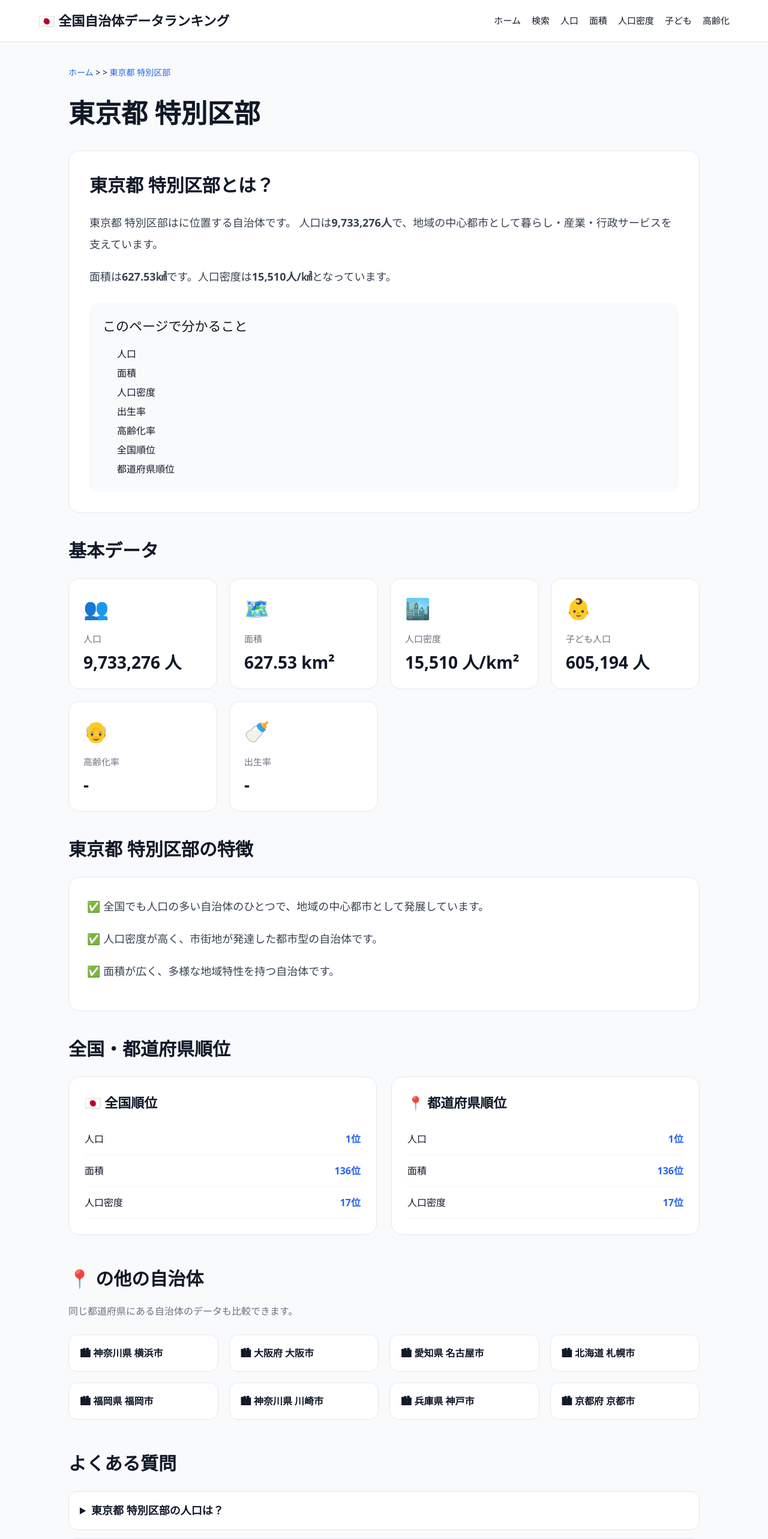
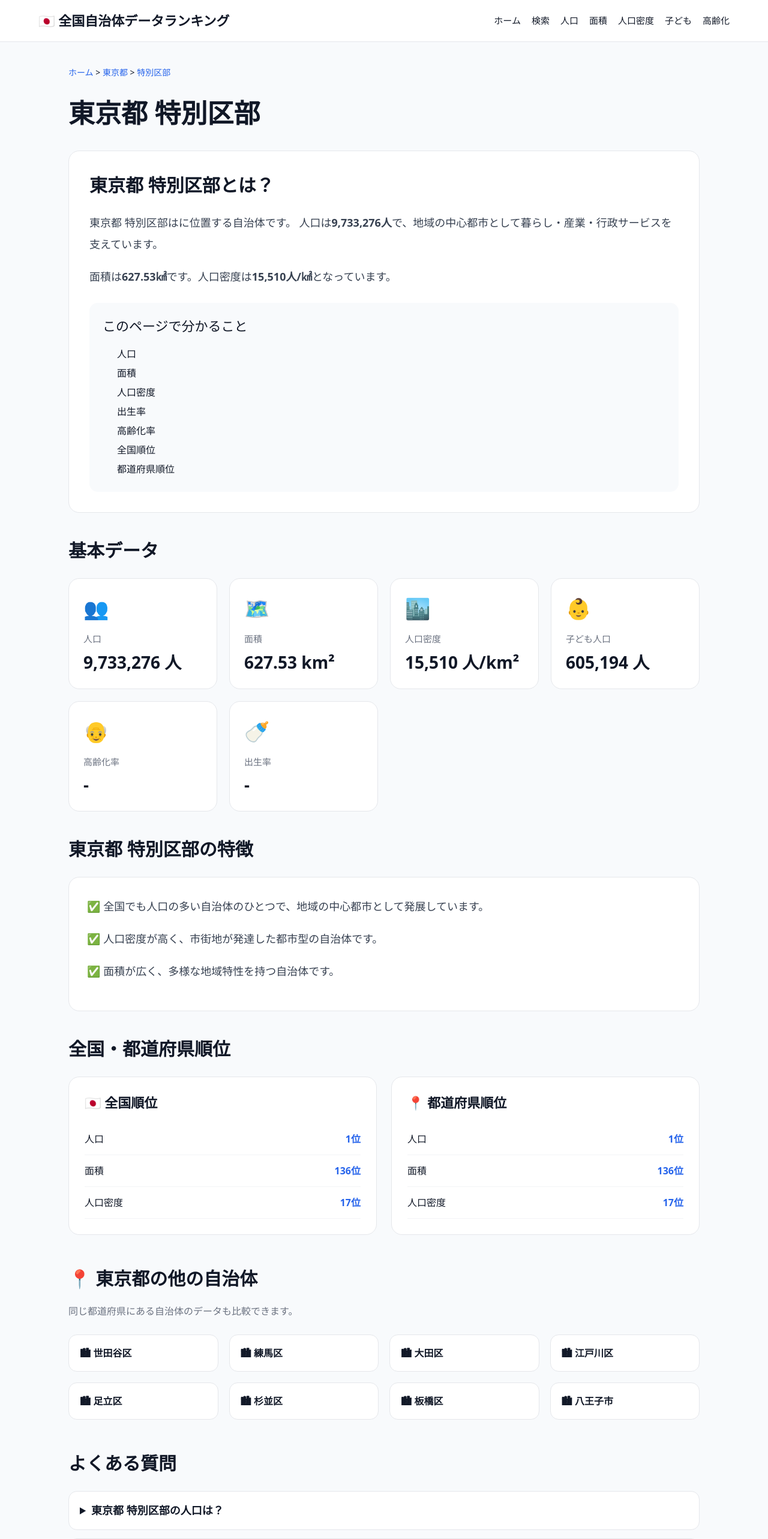
Before and after one commit to OW-beep/japan-data-site, a Next.js app: page /city/13100 in a window 1280 px wide. Shown: the top 2566 px of the page at 60% size. Built offline with nearby package versions, Linux system fonts and the light colour scheme.

Commit message:
update data

```diff
--- a/app/city/[code]/page.tsx
+++ b/app/city/[code]/page.tsx
@@ -59,21 +59,18 @@ export default async function Page({
 
   const allCities = getCities();
 
+  const pref = city.name.split(" ")[0];
+  const cityName = city.name.replace(pref, "").trim();
+
   const nearbyCities = allCities
-    .filter(
-      (c) =>
-        c.prefecture === city.prefecture &&
-        c.code !== city.code
-    )
-    .sort((a, b) => b.population - a.population)
-    .slice(0, 8)
-    .map((c) => ({
-      code: c.code,
-      name: c.name,
-    }));
-
-  const pref = city.prefecture;
-  const cityName = city.name;
+  .filter((c) => c.name.startsWith(pref))
+  .filter((c) => c.code !== city.code)
+  .sort((a, b) => b.population - a.population)
+  .slice(0, 8)
+  .map((c) => ({
+    code: c.code,
+    name: c.name.replace(pref, "").trim(),
+  }));
 
   return (
     <main
@@ -130,14 +127,14 @@ export default async function Page({
       />
 
       <NearbyCities
-        prefecture={city.prefecture}
+        prefecture={pref}
         cities={nearbyCities}
       />
 
       <CityFAQ city={city} />
 
       <RelatedRankings
-        prefecture={city.prefecture}
+        prefecture={pref}
       />
 
       <RelatedArticles />
```
